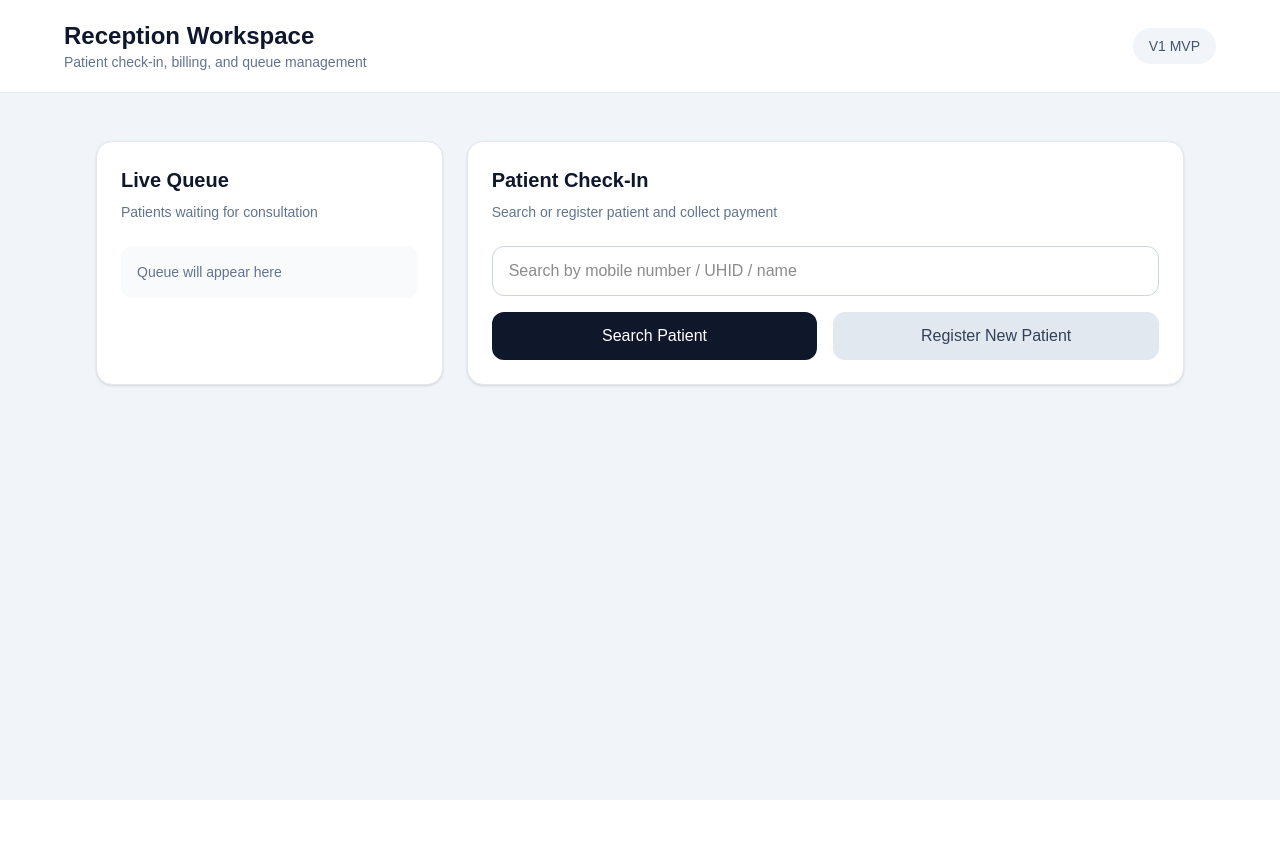
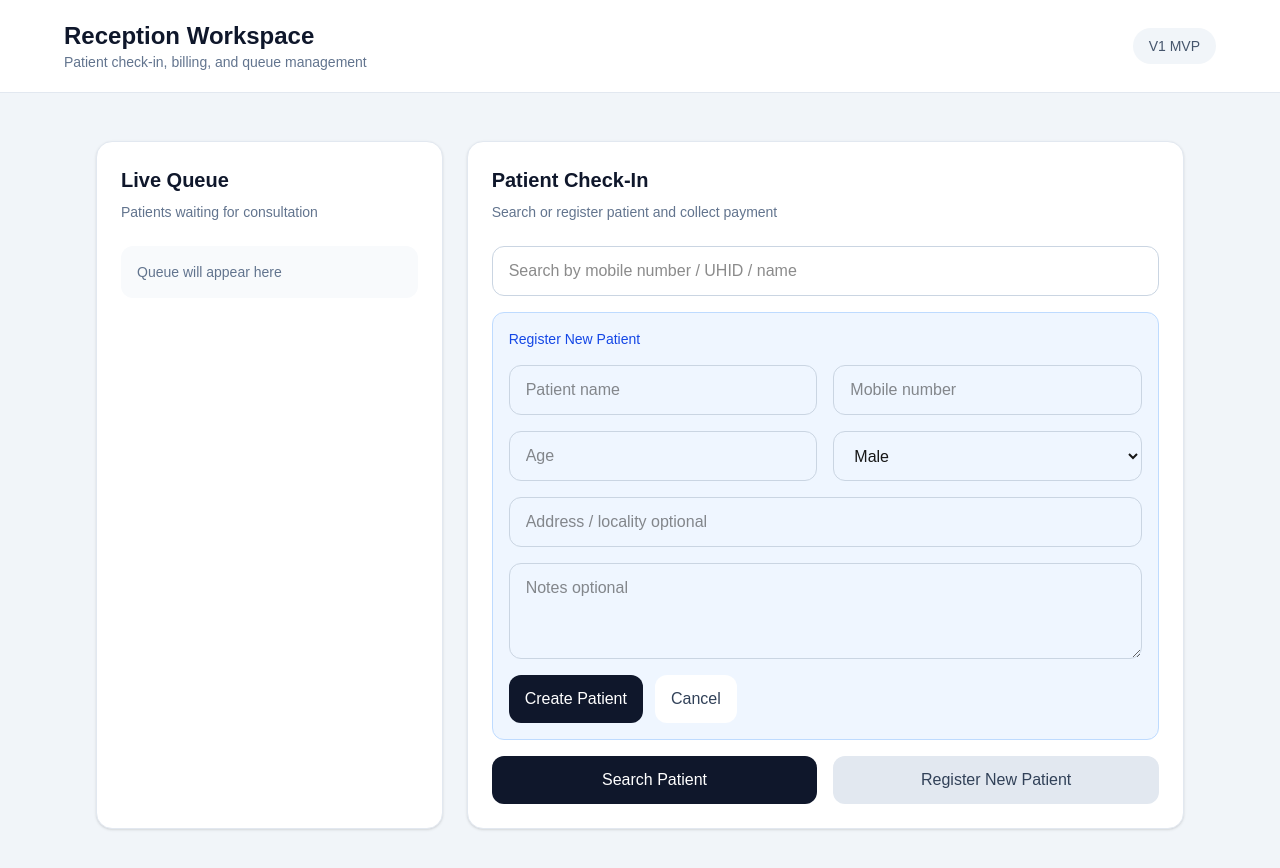
Before and after one commit to PritiGarg68/eye-clinic-app, a Next.js app: page /reception in a window 1280 px wide. Both pictures are taken after a click on the button "Register New Patient". Shown: the top 868 px of the page. Before the commit the page ends 800 px from the top, so only its background shows below. Built offline with nearby package versions, Linux system fonts and the light colour scheme.

Commit message:
Add new patient registration UI

```diff
--- a/app/reception/page.tsx
+++ b/app/reception/page.tsx
@@ -9,6 +9,16 @@ import { Patient } from "../../types/patient";
 export default function ReceptionPage() {
   const [searchTerm, setSearchTerm] = useState("");
   const [selectedPatient, setSelectedPatient] = useState<Patient | null>(null);
+  const [showRegistrationForm, setShowRegistrationForm] = useState(false);
+
+  const [newPatientName, setNewPatientName] = useState("");
+  const [newPatientMobile, setNewPatientMobile] = useState("");
+  const [newPatientAge, setNewPatientAge] = useState("");
+  const [newPatientGender, setNewPatientGender] = useState<
+    "Male" | "Female" | "Other"
+  >("Male");
+  const [newPatientAddress, setNewPatientAddress] = useState("");
+  const [newPatientNotes, setNewPatientNotes] = useState("");
 
   const matchingPatients = useMemo(() => {
     const term = searchTerm.trim().toLowerCase();
@@ -28,10 +38,43 @@ export default function ReceptionPage() {
 
   function handleSelectPatient(patient: Patient) {
     setSelectedPatient(patient);
+    setShowRegistrationForm(false);
   }
 
   function handleClearSelection() {
     setSelectedPatient(null);
+  }
+
+  function handleOpenRegistration() {
+    setShowRegistrationForm(true);
+    setSelectedPatient(null);
+
+    if (/^\d+$/.test(searchTerm.trim())) {
+      setNewPatientMobile(searchTerm.trim());
+    }
+  }
+
+  function handleCreateTemporaryPatient() {
+    if (!newPatientName || !newPatientMobile || !newPatientAge) {
+      alert("Please enter name, mobile number, and age.");
+      return;
+    }
+
+    const temporaryPatient: Patient = {
+      id: `temp-${Date.now()}`,
+      uhid: "TEMP-UHID",
+      mobile: newPatientMobile,
+      name: newPatientName,
+      age: Number(newPatientAge),
+      gender: newPatientGender,
+      address: newPatientAddress || undefined,
+      notes: newPatientNotes || undefined,
+      createdAt: new Date().toISOString(),
+    };
+
+    setSelectedPatient(temporaryPatient);
+    setShowRegistrationForm(false);
+    setSearchTerm(newPatientMobile);
   }
 
   return (
@@ -103,6 +146,85 @@ export default function ReceptionPage() {
               </div>
             )}
 
+            {showRegistrationForm && (
+              <div className="rounded-xl border border-blue-200 bg-blue-50 p-4">
+                <p className="text-sm font-medium text-blue-700">
+                  Register New Patient
+                </p>
+
+                <div className="mt-4 grid gap-4 md:grid-cols-2">
+                  <input
+                    type="text"
+                    value={newPatientName}
+                    onChange={(event) => setNewPatientName(event.target.value)}
+                    placeholder="Patient name"
+                    className="rounded-xl border border-slate-300 px-4 py-3 outline-none focus:border-slate-500"
+                  />
+
+                  <input
+                    type="text"
+                    value={newPatientMobile}
+                    onChange={(event) => setNewPatientMobile(event.target.value)}
+                    placeholder="Mobile number"
+                    className="rounded-xl border border-slate-300 px-4 py-3 outline-none focus:border-slate-500"
+                  />
+
+                  <input
+                    type="number"
+                    value={newPatientAge}
+                    onChange={(event) => setNewPatientAge(event.target.value)}
+                    placeholder="Age"
+                    className="rounded-xl border border-slate-300 px-4 py-3 outline-none focus:border-slate-500"
+                  />
+
+                  <select
+                    value={newPatientGender}
+                    onChange={(event) =>
+                      setNewPatientGender(
+                        event.target.value as "Male" | "Female" | "Other"
+                      )
+                    }
+                    className="rounded-xl border border-slate-300 px-4 py-3 outline-none focus:border-slate-500"
+                  >
+                    <option value="Male">Male</option>
+                    <option value="Female">Female</option>
+                    <option value="Other">Other</option>
+                  </select>
+
+                  <input
+                    type="text"
+                    value={newPatientAddress}
+                    onChange={(event) => setNewPatientAddress(event.target.value)}
+                    placeholder="Address / locality optional"
+                    className="rounded-xl border border-slate-300 px-4 py-3 outline-none focus:border-slate-500 md:col-span-2"
+                  />
+
+                  <textarea
+                    value={newPatientNotes}
+                    onChange={(event) => setNewPatientNotes(event.target.value)}
+                    placeholder="Notes optional"
+                    className="min-h-24 rounded-xl border border-slate-300 px-4 py-3 outline-none focus:border-slate-500 md:col-span-2"
+                  />
+                </div>
+
+                <div className="mt-4 flex flex-wrap gap-3">
+                  <button
+                    onClick={handleCreateTemporaryPatient}
+                    className="rounded-xl bg-slate-900 px-4 py-3 font-medium text-white hover:bg-slate-800"
+                  >
+                    Create Patient
+                  </button>
+
+                  <button
+                    onClick={() => setShowRegistrationForm(false)}
+                    className="rounded-xl bg-white px-4 py-3 font-medium text-slate-700 hover:bg-slate-100"
+                  >
+                    Cancel
+                  </button>
+                </div>
+              </div>
+            )}
+
             {selectedPatient && (
               <div className="rounded-xl border border-emerald-200 bg-emerald-50 p-4">
                 <div className="flex flex-wrap items-start justify-between gap-3">
@@ -155,7 +277,10 @@ export default function ReceptionPage() {
                 Search Patient
               </button>
 
-              <button className="rounded-xl bg-slate-200 px-4 py-3 font-medium text-slate-700 hover:bg-slate-300">
+              <button
+                onClick={handleOpenRegistration}
+                className="rounded-xl bg-slate-200 px-4 py-3 font-medium text-slate-700 hover:bg-slate-300"
+              >
                 Register New Patient
               </button>
             </div>
```
